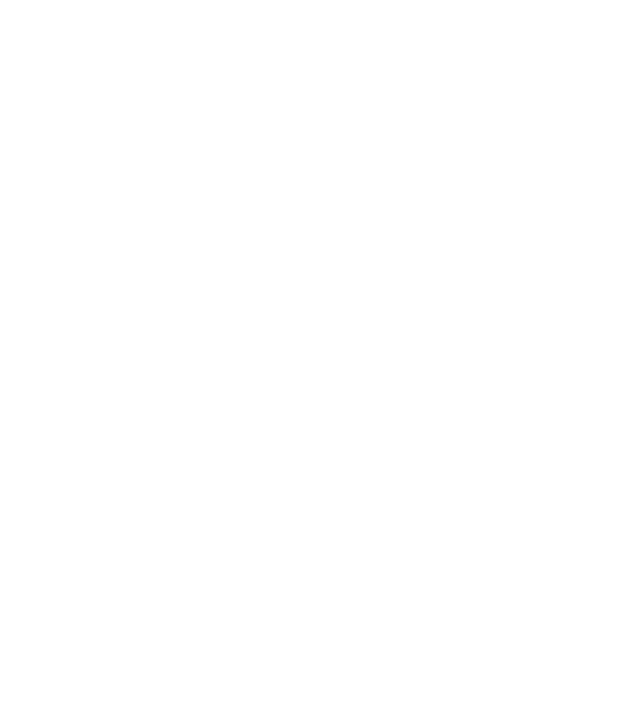
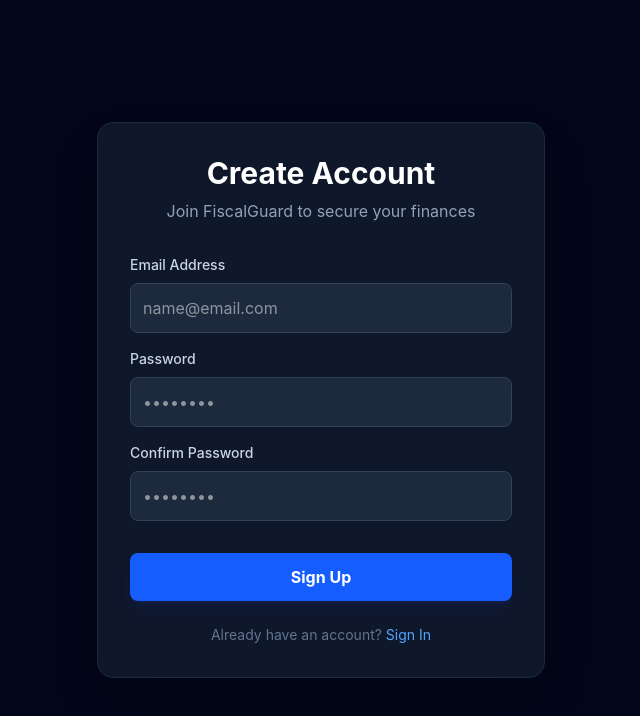
Before and after one commit to somoshree04/ai-finance-tracker, a React app in the folder frontend/: page /Signup in a window 1280 px wide. Before the commit this address had no page. Shown: the top 716 px of the page, without its empty margins (319-959 px from the left). Built offline with nearby package versions, Linux system fonts and the light colour scheme; the HTML template or start-up script is replaced by a standard one.

Commit message:
initial setup of pages-signup others

```diff
--- a/frontend/src/App.jsx
+++ b/frontend/src/App.jsx
@@ -2,6 +2,8 @@
 import { BrowserRouter, Routes, Route } from 'react-router-dom';
 import Login from './pages/Login';
 import Landing from './pages/Landing';
+import Signup from './pages/Signup';
+
 
 
 const App = () => {
@@ -10,6 +12,7 @@
       <Routes>
         <Route path="/" element={<Landing/>}/>
         <Route path="/Login" element={<Login/>}/>
+        <Route path="/Signup" element={<Signup/>}/>
       </Routes>
       </BrowserRouter>
   )
--- a/frontend/src/pages/Landing.jsx
+++ b/frontend/src/pages/Landing.jsx
@@ -9,7 +9,7 @@
       <nav className="flex justify-between items-center p-6 max-w-7xl mx-auto">
         <h1 className="text-3xl font-bold text-slate-900">FiscalGuard</h1>
         <div className="space-x-4">
-          <Link to="/login" className="text-slate-600 hover:text-slate-900 font-medium">Sign in</Link>
+          <Link to="/login" className="text-slate-600 hover:text-slate-900 font-medium">Log in</Link>
           <Link to="/login" className="bg-blue-600 text-white px-6 py-2 rounded-full font-medium">Sign up</Link>
         </div>
       </nav>
--- /dev/null
+++ b/frontend/src/pages/Signup.jsx
@@ -0,0 +1,61 @@
+import React from 'react'
+import { Link } from 'react-router-dom'
+
+const Signup = () => {
+  return (
+    <div className="min-h-screen bg-slate-950 flex items-center justify-center p-4">
+      <div className="bg-slate-900 border border-slate-800 p-8 rounded-2xl shadow-2xl w-full max-w-md">
+
+        <div className="text-center mb-8">
+          <h1 className="text-3xl font-bold text-white mb-2">Create Account</h1>
+          <p className="text-slate-400">Join FiscalGuard to secure your finances</p>
+        </div>
+
+        <form className="space-y-4">
+          {/* Email Field */}
+          <div>
+            <label className="block text-sm font-medium text-slate-300 mb-2">Email Address</label>
+            <input
+              type="email"
+              placeholder="name@email.com"
+              className="w-full bg-slate-800 border border-slate-700 rounded-lg p-3 text-white focus:outline-none focus:ring-2 focus:ring-blue-500 transition-all"
+            />
+          </div>
+
+          {/* Password Field */}
+          <div>
+            <label className="block text-sm font-medium text-slate-300 mb-2">Password</label>
+            <input
+              type="password"
+              placeholder="••••••••"
+              className="w-full bg-slate-800 border border-slate-700 rounded-lg p-3 text-white focus:outline-none focus:ring-2 focus:ring-blue-500 transition-all"
+            />
+          </div>
+
+          {/* Confirm Password Field - Crucial for Signup! */}
+          <div>
+            <label className="block text-sm font-medium text-slate-300 mb-2">Confirm Password</label>
+            <input
+              type="password"
+              placeholder="••••••••"
+              className="w-full bg-slate-800 border border-slate-700 rounded-lg p-3 text-white focus:outline-none focus:ring-2 focus:ring-blue-500 transition-all"
+            />
+          </div>
+
+          <button
+            type="button"
+            className="w-full bg-blue-600 hover:bg-blue-500 text-white font-bold py-3 rounded-lg mt-4 shadow-lg shadow-blue-900/20 transition-all active:scale-95"
+          >
+            Sign Up
+          </button>
+        </form>
+
+        <p className="text-center text-slate-500 mt-6 text-sm">
+          Already have an account? <Link to="/login" className="text-blue-400 hover:underline">Sign In</Link>
+        </p>
+      </div>
+    </div>
+  )
+}
+
+export default Signup
```
